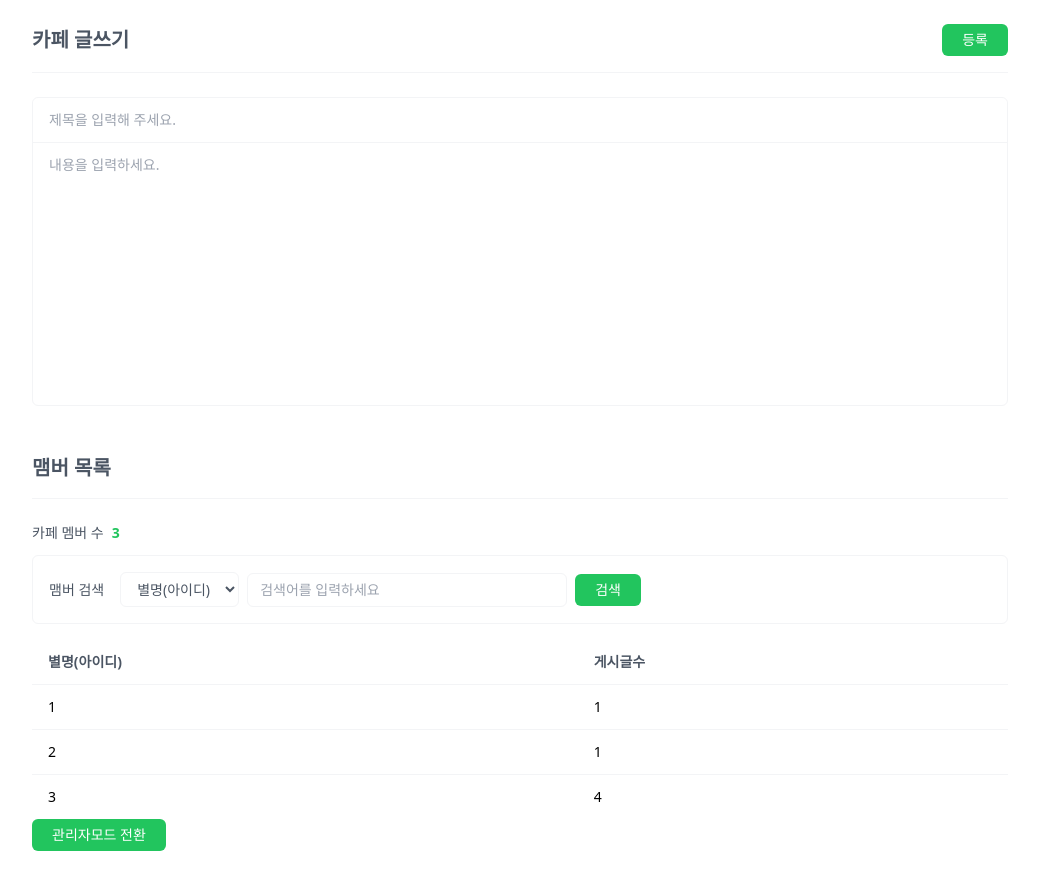
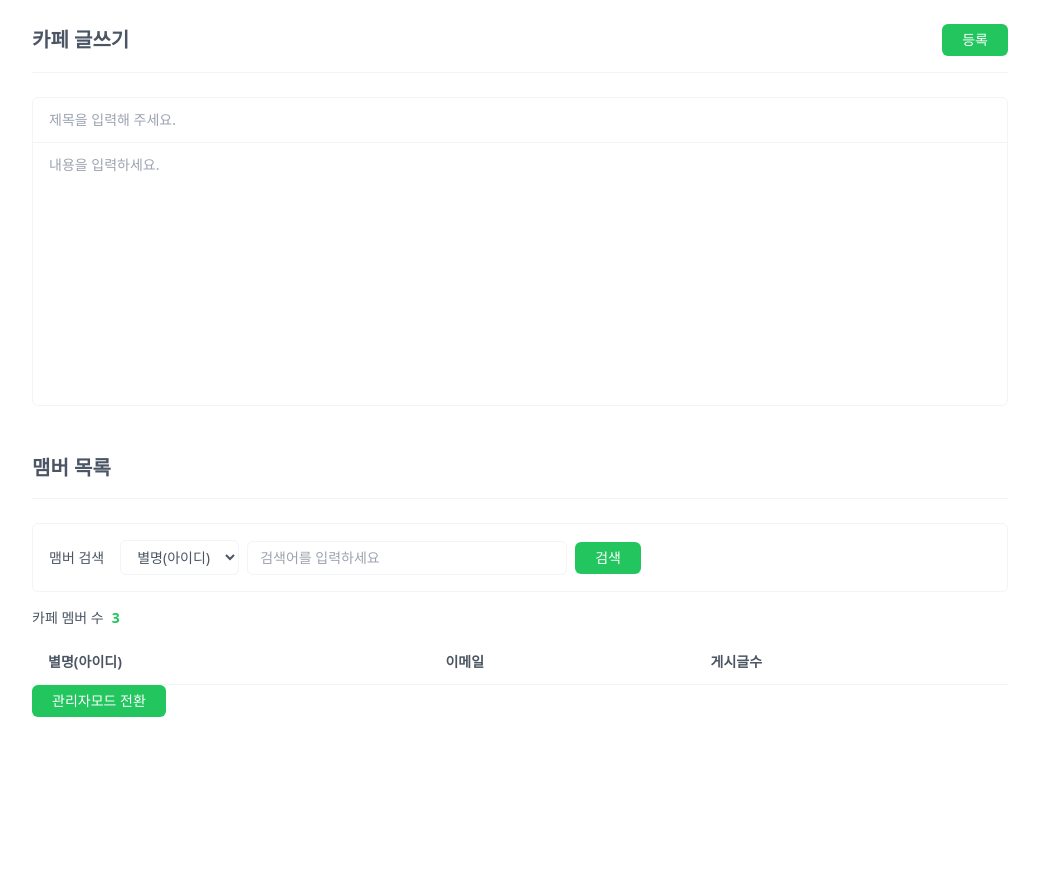
Before and after one commit to kjfcvx12/RedHat-Team-4, a React (Vite) app: page /member in a window 1280 px wide. Both pictures are taken after a click on the button "관리자모드 전환". Shown: the whole page, without its empty margins (120-1159 px from the left). After the commit the page ends 800 px from the top, so only its background shows below. Built offline with nearby package versions, Linux system fonts and the light colour scheme.

Commit message:
edit member

```diff
--- a/src/components/EditBoard.jsx
+++ b/src/components/EditBoard.jsx
@@ -42,7 +42,7 @@ const EditBoard = () => {
             <div className="flex justify-between items-center mb-4">
                 <h3 className="text-xl font-semibold text-gray-600">카페 글쓰기</h3>
                 <button
-                    className="px-5 py-1.5 bg-green-500 hover:bg-green-500 text-white text-sm font-medium rounded-md transition-colors"
+                    className="px-5 py-1.5 bg-green-500 hover:bg-green-400 text-white text-sm font-medium rounded-md transition-colors"
                     type="submit">
                     등록
                 </button>
--- a/src/components/Member.jsx
+++ b/src/components/Member.jsx
@@ -22,10 +22,16 @@ const Member = () => {
         {id:"post6", title:"sixth", content:"sixth_content", writerId:"3"}
     ];
 
-    const categories = ["별명(아이디)", "게시글수"];
+    //출력할 맴버(회원) 목록(검색 시 새로 출력하기 위함)
+    const [memberList, setMemberList] = useState();
 
+    //검색 카테고리 종류
+    const categories = ["별명(아이디)", "이메일", "게시글수"];
+
+    //검색 입력값
     const [input, setInput] = useState("");
-
+    //select 선택값
+    const [selected, setSelected] = useState("id");
 
     //mount 되었을 때 게시글 목록 가져오기
     useEffect(() => {
@@ -35,7 +41,24 @@ const Member = () => {
 
     //카테고리로 맴버 검색
     const findByCategory = () => {
+        if (selected === "id") {
 
+        } else if (selected === "email") {
+
+        } else {
+            alert("검색 종류를 제대로 선택해주세요!");
+        }
+
+        const newMemberList = users.map((user, index) =>
+            <tr key={index} className="text-black">
+                <td className="px-4 py-3">{user.userId}</td>
+                <td className="px-4 py-3">{user.email}</td>
+                <td className="px-4 py-3">{posts.filter(post => post.writerId === user.userId).length}</td>
+                <td>
+                    <button className="px-5 py-1.5 bg-red-500 hover:bg-red-400 text-white text-sm font-medium rounded-md transition-colors">삭제</button>
+                </td>
+            </tr>);
+        setMemberList(newMemberList);
     }
 
     //회원 목록 확인용 버튼(삭제 예정)
@@ -56,22 +79,25 @@ const Member = () => {
                 ? (users.length > 0
                         ? (
                             <>
+                                {/*검색창*/}
+                                <div className="flex items-center gap-2 mb-4 p-4 bg-white border border-gray-100 rounded-md">
+                                    <span className="text-sm font-medium text-gray-600 mr-2">맴버 검색</span>
+                                    <select value={selected} onChange={(e)=>setSelected(e.target.value)}
+                                        className="px-3 py-1.5 text-sm text-gray-600 border border-gray-100 rounded-md outline-none bg-white focus:border-green-500 transition-colors">
+                                            <option value="id">별명(아이디)</option>
+                                            <option value="email">이메일</option>
+                                    </select>
+                                    <input placeholder="검색어를 입력하세요" className="flex-1 max-w-xs px-3 py-1.5 text-sm text-black border border-gray-100 rounded-md outline-none bg-white focus:border-green-500 transition-colors"
+                                        value={input} onChange={(e)=>setInput(e.target.value)}/>
+                                    <button onClick={findByCategory}
+                                        className="px-5 py-1.5 bg-green-500 hover:bg-green-400 text-white text-sm font-medium rounded-md transition-colors">검색</button>
+                                </div>
+                                {/*맴버 수*/}
                                 <div className="flex items-center gap-2 mb-3">
                                     <h5 className="text-sm text-gray-600">카페 멤버 수</h5>
                                     <span className="text-sm font-bold text-green-500">{users.length}</span>
                                 </div>
-                                <div className="flex items-center gap-2 mb-4 p-4 bg-white border border-gray-100 rounded-md">
-                                    <span className="text-sm font-medium text-gray-600 mr-2">맴버 검색</span>
-                                    <select className="px-3 py-1.5 text-sm text-gray-600 border border-gray-100 rounded-md outline-none bg-white focus:border-green-500 transition-colors">
-                                        {categories.map((category) => (
-                                            <option>{category}</option>
-                                        ))}
-                                    </select>
-                                    <input placeholder="검색어를 입력하세요" className="flex-1 max-w-xs px-3 py-1.5 text-sm text-black border border-gray-100 rounded-md outline-none bg-white focus:border-green-500 transition-colors"
-                                        value={input} onChange={(e)=>setInput(e.target.value)}/>
-                                    <button onClick={findByCategory}
-                                        className="px-5 py-1.5 bg-green-500 hover:bg-green-500 text-white text-sm font-medium rounded-md transition-colors">검색</button>
-                                </div>
+                                {/*맴버 목록*/}
                                 <table className="w-full text-sm">
                                     <thead className="bg-white border-b border-gray-100">
                                         <tr className="text-left text-gray-600">
@@ -81,12 +107,19 @@ const Member = () => {
                                         </tr>
                                     </thead>
                                     <tbody className="divide-y divide-gray-100">
+                                        {/*여기에 useState로 memberList뭐 이런거 해서 변경하면 될 듯*/}
+                                        {/*
                                         {users.map((user, index) =>
                                             <tr key={index} className="text-black">
                                                 <td className="px-4 py-3">{user.userId}</td>
                                                 <td className="px-4 py-3">{posts.filter(post => post.writerId === user.userId).length}</td>
+                                                <td>
+                                                    <button className="px-5 py-1.5 bg-red-500 hover:bg-red-400 text-white text-sm font-medium rounded-md transition-colors">삭제</button>
+                                                </td>
                                             </tr>)
                                         }
+                                        */}
+                                        {memberList}
                                     </tbody>
                                 </table>
                             </>)
@@ -97,7 +130,7 @@ const Member = () => {
                     </div>
                 )
             }
-            <button onClick={changeUser} className="px-5 py-1.5 bg-green-500 hover:bg-green-500 text-white text-sm font-medium rounded-md transition-colors">관리자모드 전환</button>
+            <button onClick={changeUser} className="px-5 py-1.5 bg-green-500 hover:bg-green-400 text-white text-sm font-medium rounded-md transition-colors">관리자모드 전환</button>
         </div>
     );
 };
```
